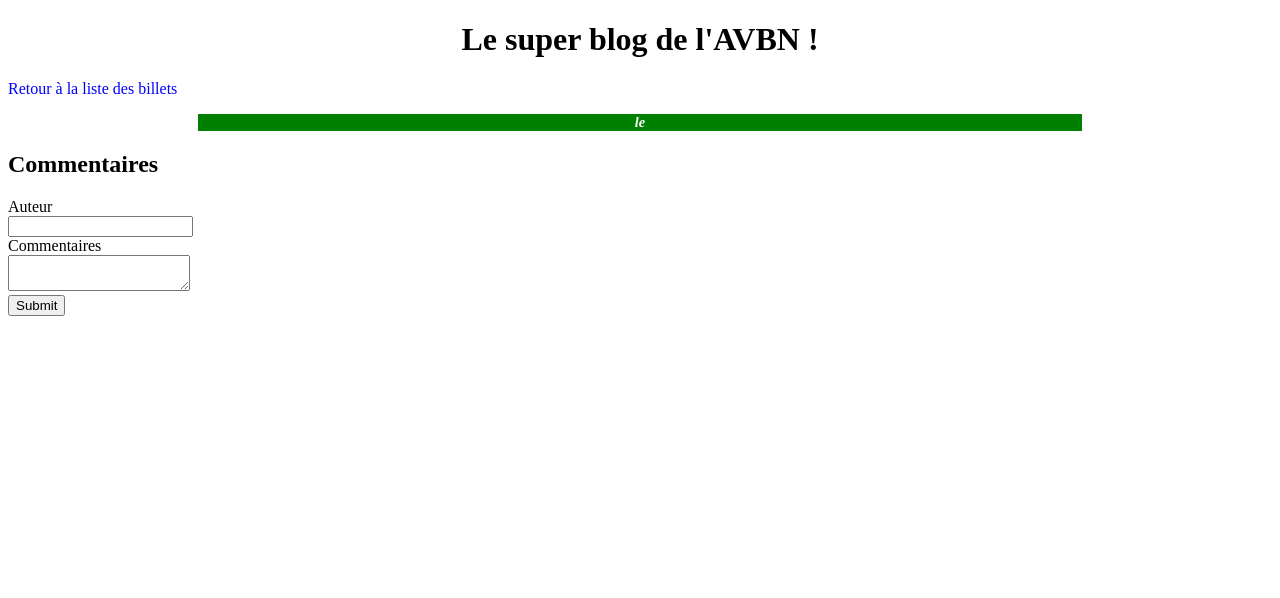
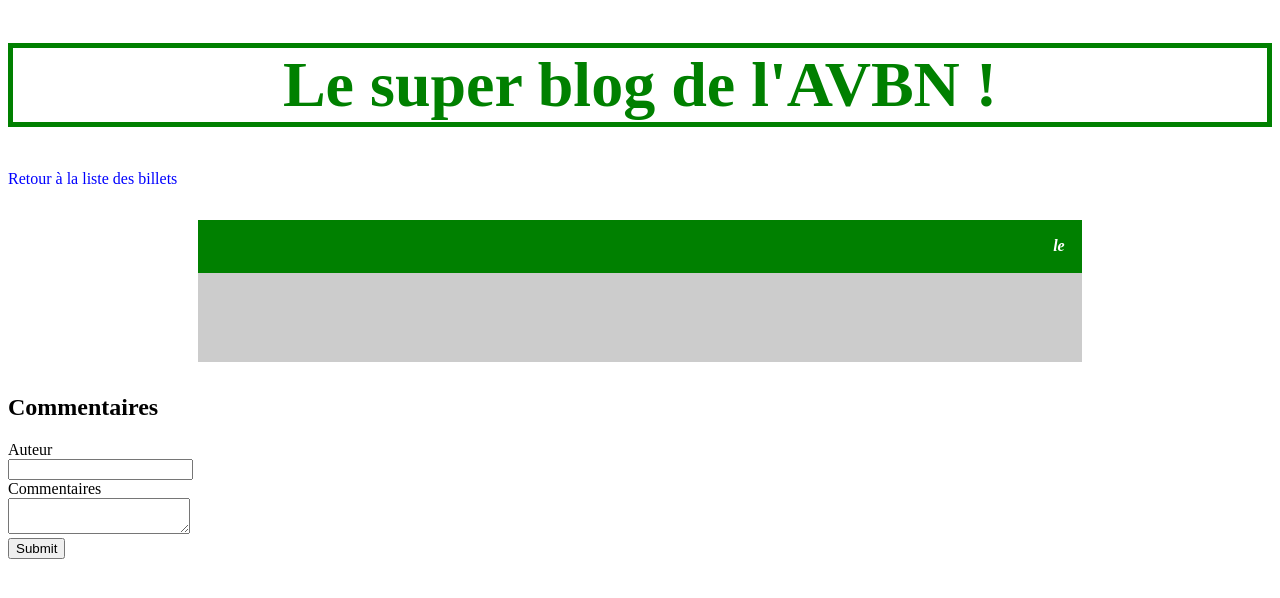
Before and after one commit to LegrandRemy/tests_mvc_remy, a PHP site: page /templates/post.php in a window 1280 px wide. Shown: the top 598 px of the page. Run offline with PHP 8.4, Linux system fonts and the light colour scheme; the template is opened without the code that fills it, so the values that code supplies are empty.

Commit message:
avant POO

```diff
--- a/blog/src/controllers/add_comment.php
+++ b/blog/src/controllers/add_comment.php
@@ -14,14 +14,14 @@ function addComment(string $post, array $input)
         $author = $input['author'];
         $comment = $input['comment'];
     } else {
-        die('les données du formulaires sont invalides');
+        throw new Exception('les données du formulaires sont invalides');
     }
     // Ensuite on appel la fonction createComment definit par un nouveau modele
     // elle prend en parametre l'identifiant du billet, l'auteur et le commentaire
     // renvoi si l'operation de creation a bien reussi
     $succes = createComment($post, $author, $comment);
     if (!$succes) {
-        die('Impossible d\'ajouter le commentaire !');
+        throw new Exception('Impossible d\'ajouter le commentaire !');
     } else {
         // si bien reussi rediriger l'utilisateur vers la page du billet
         header('Location: index.php?action=post&id=' . $post);
--- a/blog/style.css
+++ b/blog/style.css
@@ -1,27 +1,48 @@
 h1, h3
 {
     text-align:center;
+}
+h1{
+    font-size: 4em;
+    color:green;
+    border: solid 5px;
+
 }
 h3
 {
     background-color:green;
     color:white;
-    font-size:0.9em;
+    font-size:2em;
     margin-bottom:0px;
+    padding: 2%;
 }
 .news p
 {
     background-color:#CCCCCC;
     margin-top:0px;
+    font-size:2em;
+    padding: 5%;
 }
 .news
 {
     width:70%;
     margin:auto;
 }
+p em{
+    display: flex;
+    align-items: flex-end;
+    justify-content: flex-end;
+}
+h3 em{
+    display: flex;
+    align-items: flex-end;
+    justify-content: flex-end;
+    font-size:0.5em;
 
+}
 a
 {
     text-decoration: none;
     color: blue;
+
 }
```
Also changed, not shown: blog/index.php (+13 -4 lines), blog/src/model.php (+2 -6 lines), blog/templates/error.php (added, +8 -0 lines), blog/test.php (added, +28 -0 lines).
